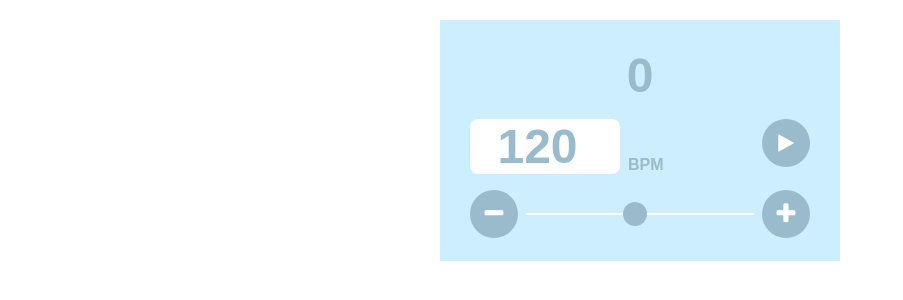
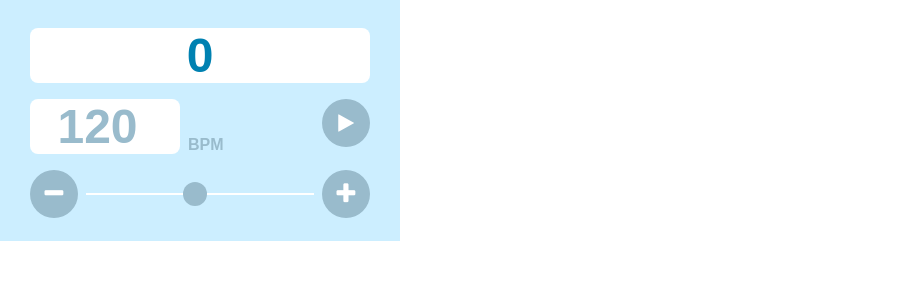
Before and after one commit to hisschemoller/nwjs-tutorial, a website with bundled scripts: page src/index.html in a window 1280 px wide. Shown: the whole page, without its empty margins (0-903 px from the left). Built offline with nearby package versions, Linux system fonts and the light colour scheme.

Commit message:
Project tweaks.

```diff
--- a/src/css/style.css
+++ b/src/css/style.css
@@ -25,7 +25,9 @@ time, mark, audio, video {
   text-align: center;
 	vertical-align: baseline;
 }
-
+body {
+  overflow: hidden;
+}
 input[type=range] {
   -webkit-appearance: none;
   /* width: 100%; */
@@ -129,8 +131,9 @@ input[type=range]:focus::-ms-fill-upper {
 
 
 #counter {
-  /* background-color: #fff; */
-  color: #9bc;
+  background-color: #fff;
+  border-radius: 8px;
+  color: #0081b1;
   flex-grow: 1;
   font-size: 48px;
   font-weight: bold;
@@ -138,7 +141,7 @@ input[type=range]:focus::-ms-fill-upper {
 
 .app {
   background-color: #cef;
-  margin: 20px auto;
+  margin: 0;
   max-width: 400px;
   padding: 20px 30px 15px 30px;
 }
--- a/src/package.json
+++ b/src/package.json
@@ -5,8 +5,9 @@
   "chromium-args": "--disable-raf-throttling",
   "window": {
     "icon": "../assets/icons//icon-1024x1024.png",
-    "min_height": 240,
-    "min_width": 400,
+    "height": 240,
+    "resizable": false,
+    "width": 400,
     "title": "Metronome_manifest_window_title"
   }
 }
```
